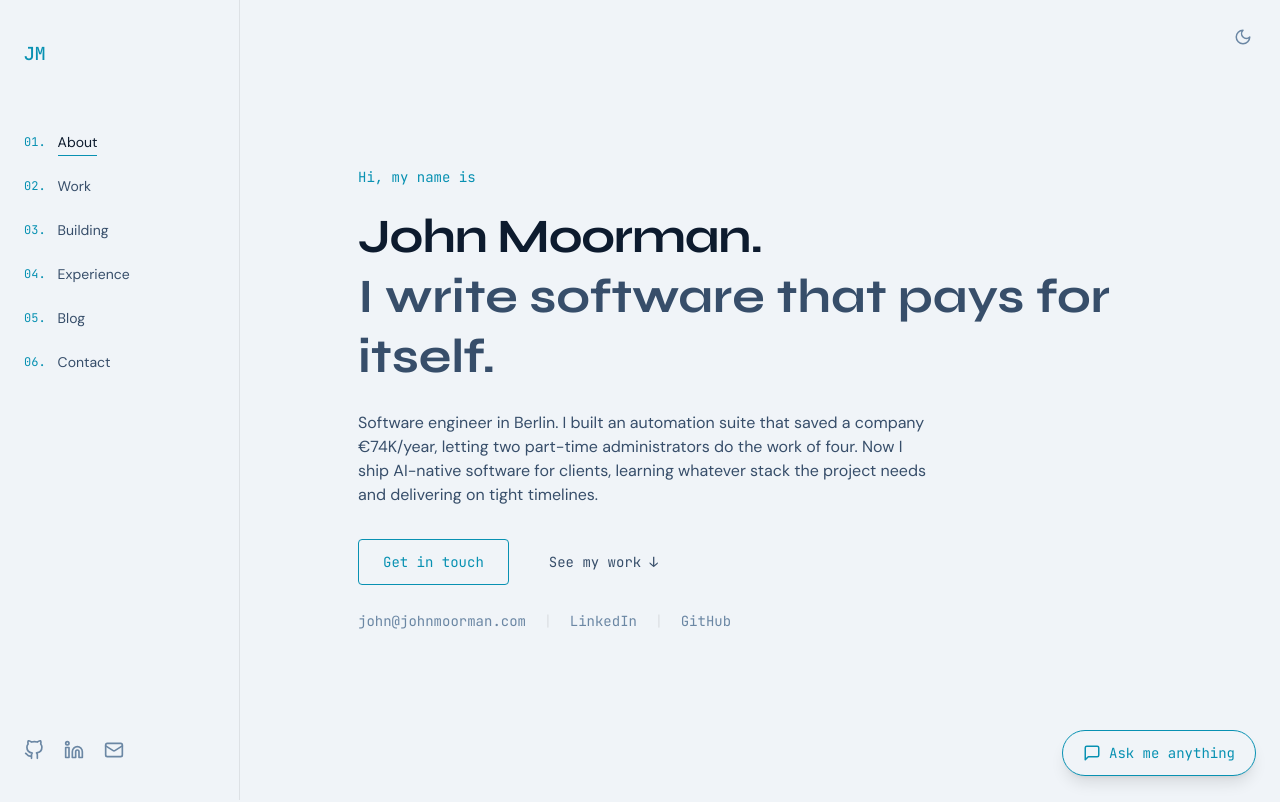
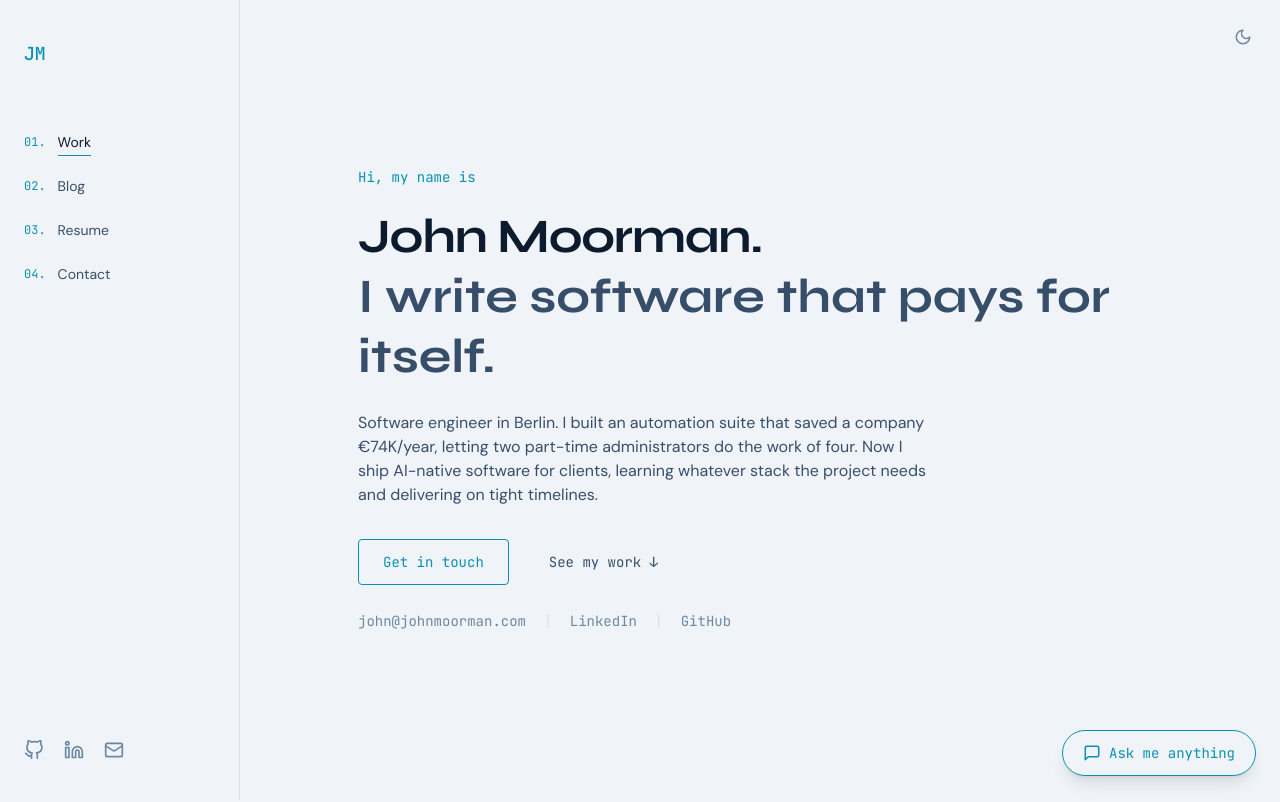
Before and after one commit to mojoro/john-moorman-portfolio, a Next.js app: page / in a window 1280 px wide. Shown: the top 802 px of the page. Built offline with nearby package versions, Linux system fonts and the light colour scheme.

Commit message:
Update sidebar nav from 6 items to 4

```diff
--- a/components/sidebar.tsx
+++ b/components/sidebar.tsx
@@ -6,12 +6,10 @@ import Link from "next/link"
 import { ThemeToggle } from "./theme-toggle"
 
 const NAV_ITEMS = [
-  { number: "01", label: "About",      hash: "about",      page: "/about" },
-  { number: "02", label: "Work",       hash: "work",        page: "/work" },
-  { number: "03", label: "Building",   hash: "building",    page: null },
-  { number: "04", label: "Experience", hash: "experience",  page: null },
-  { number: "05", label: "Blog",       hash: "blog",        page: "/blog" },
-  { number: "06", label: "Contact",    hash: "contact",     page: null },
+  { number: "01", label: "Work",    hash: "work",    page: "/work" },
+  { number: "02", label: "Blog",    hash: "blog",    page: "/blog" },
+  { number: "03", label: "Resume",  hash: null,      page: "/resume" },
+  { number: "04", label: "Contact", hash: "contact", page: null },
 ] as const
 
 const SOCIAL_LINKS = [
@@ -91,7 +89,7 @@ export function Sidebar() {
   useEffect(() => {
     if (!isHomePage) return
 
-    const sectionIds = NAV_ITEMS.map((item) => item.hash)
+    const sectionIds = NAV_ITEMS.flatMap((item) => item.hash ? [item.hash] : [])
     const observers: IntersectionObserver[] = []
 
     for (const id of sectionIds) {
@@ -121,17 +119,23 @@ export function Sidebar() {
   }, [mobileMenuOpen])
 
   const handleNavClick = useCallback(
-    (e: React.MouseEvent<HTMLAnchorElement>, hash: string, page: string | null) => {
+    (e: React.MouseEvent<HTMLAnchorElement>, hash: string | null, page: string | null) => {
       e.preventDefault()
       setMobileMenuOpen(false)
 
-      if (isHomePage) {
+      // Items with no hash (e.g. Resume) always navigate to their page
+      if (!hash && page) {
+        router.push(page)
+        return
+      }
+
+      if (isHomePage && hash) {
         // Smooth scroll to section on homepage
         document.getElementById(hash)?.scrollIntoView({ behavior: "smooth" })
       } else if (page) {
         // Navigate to dedicated page
         router.push(page)
-      } else {
+      } else if (hash) {
         // No dedicated page, go home to the section
         router.push(`/#${hash}`)
       }
@@ -146,6 +150,7 @@ export function Sidebar() {
   }
 
   const getHref = (item: typeof NAV_ITEMS[number]) => {
+    if (!item.hash && item.page) return item.page
     if (isHomePage) return `#${item.hash}`
     return item.page ?? `/#${item.hash}`
   }
@@ -169,7 +174,7 @@ export function Sidebar() {
           <nav className="mt-16">
             <ul className="flex flex-col gap-6">
               {NAV_ITEMS.map((item) => (
-                <li key={item.hash}>
+                <li key={item.label}>
                   <a
                     href={getHref(item)}
                     onClick={(e) => handleNavClick(e, item.hash, item.page)}
@@ -265,7 +270,7 @@ export function Sidebar() {
           <nav className="w-full">
             <ul className="flex w-full flex-col pt-24">
               {NAV_ITEMS.map((item) => (
-                <li key={item.hash} className="w-full">
+                <li key={item.label} className="w-full">
                   <a
                     href={getHref(item)}
                     onClick={(e) => handleNavClick(e, item.hash, item.page)}
```
